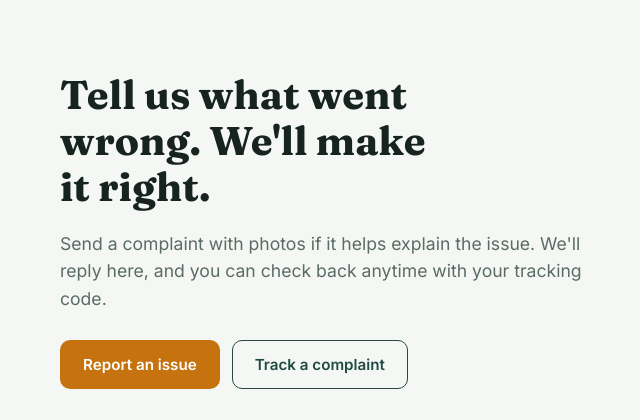
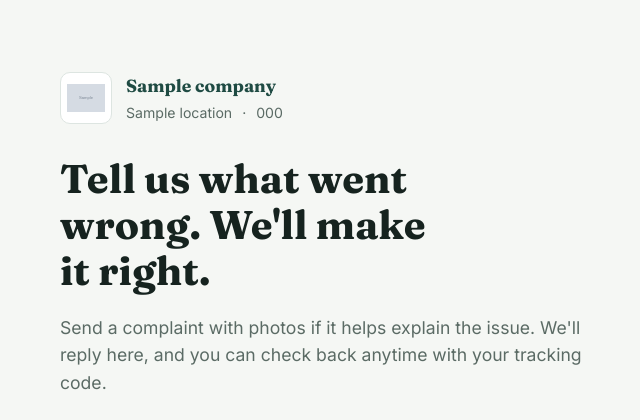
Before and after one commit to ifelodun/AVKINGVETDRUG, a Python web app: template templates/index.html in a window 1280 px wide. Shown: the part 68-488 px from the top of the page, without its empty margins (200-840 px from the left). Run offline with Jinja, Linux system fonts and the light colour scheme; the template is opened without the code that fills it: most values are stand-ins (such as "Sample title", 1, 10 or a date in 2020); grey boxes marked "Sample" are stand-in pictures.

Commit message:
Enhance index.html with dynamic company details
Updated the title block to use dynamic company name and added company logo and metadata display.

```diff
--- a/templates/index.html
+++ b/templates/index.html
@@ -1,8 +1,22 @@
 {% extends "base.html" %}
-{% block title %}Customer Care{% endblock %}
+{% block title %}{{ company.company_name }}{% endblock %}
 
 {% block content %}
 <section class="hero wrap">
+    <div class="hero-company">
+        {% if company.logo_url %}<img src="{{ company.logo_url }}" alt="{{ company.company_name }}" class="hero-logo">{% endif %}
+        <div>
+            <div class="hero-company-name">{{ company.company_name }}</div>
+            {% if company.location or company.phone %}
+            <div class="hero-company-meta">
+                {% if company.location %}{{ company.location }}{% endif %}
+                {% if company.location and company.phone %}<span class="dot">&middot;</span>{% endif %}
+                {% if company.phone %}{{ company.phone }}{% endif %}
+            </div>
+            {% endif %}
+        </div>
+    </div>
+
     <h1>Tell us what went wrong. We'll make it right.</h1>
     <p class="hero-sub">Send a complaint with photos if it helps explain the issue. We'll reply here, and you can check back anytime with your tracking code.</p>
     <div class="hero-actions">
```
